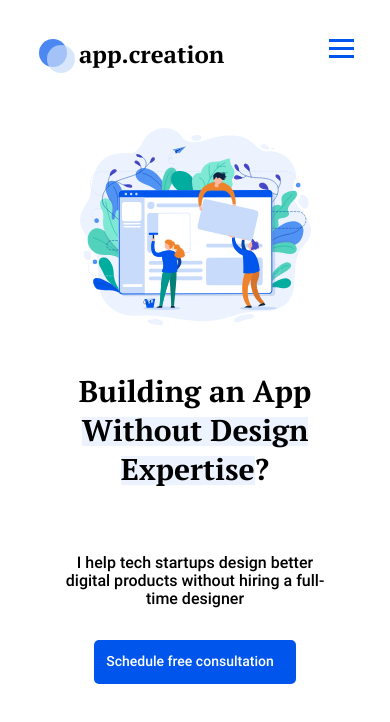
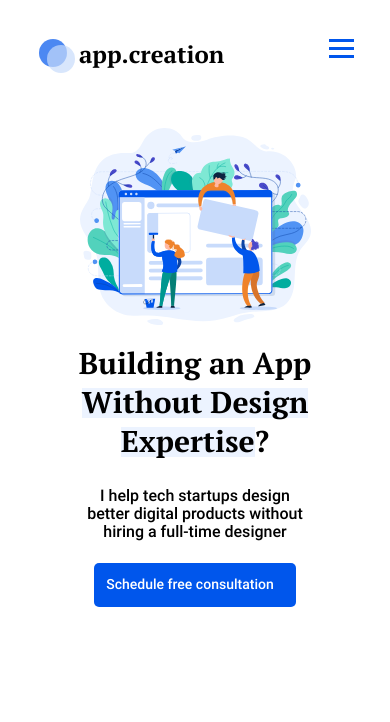
Before and after one commit to WebHeroSchool/second_final_np, a plain HTML site: page index.html in a window 390 px wide. Drawn offline with Linux system fonts and the light colour scheme.

Commit message:
step 9.10

```diff
--- a/style.css
+++ b/style.css
@@ -139,7 +139,7 @@ body {
 }
 
 .main-title-text_highlight {
-  background: linear-gradient(transparent 18%, #ecf3ff 10%, #ecf3ff 90%, transparent 90%);
+  background: linear-gradient(transparent 15%, #ecf3ff 10%, #ecf3ff 90%, transparent 90%);
 }
 
 .main__dots {
@@ -153,6 +153,27 @@ body {
 }
 
 /* --------------------------------------------------Media Queries ---------------------------------------------- */
+@media (max-width: 1882px) {
+  .main__description {
+    font: 400 21px/25px "Roboto", sans-serif;
+  }
+}
+
+@media (max-width: 1797px) {
+  .main__description {
+    font: 400 20px/25px "Roboto", sans-serif;
+  }
+}
+
+@media (max-width: 1744px) {
+  .main__title {
+    width: 110%;
+  }
+
+  .main__description {
+    width: 90%;
+  }
+}
 
 @media (max-width: 1700px) {
   .main__title {
@@ -160,7 +181,7 @@ body {
   }
 
   .main__description {
-    width: 110%;
+    width: 90%;
   }
 }
 
@@ -171,16 +192,19 @@ body {
 
   .main__title {
     width: 100%;
+    margin-top: 0;
+    padding: 20px 0 0 5px;
   }
 
   .main__description {
-    width: 100%;
+    width: 80%;
   }
 }
 
 @media (max-width: 1420px) {
   .main__title {
     padding-top: 0;
+    width: 110%;
   }
 }
 
@@ -237,6 +261,48 @@ body {
   }
 }
 
+@media (max-width: 1291px) {
+  .wrapper {
+    width: 80%;
+  }
+}
+
+@media (max-width: 1228px) {
+  .main__description {
+    font: 400 17px/20px "Roboto", sans-serif;
+  }
+}
+
+@media (max-width: 1210px) {
+  .wrapper {
+    width: 85%;;
+  }
+}
+
+@media (max-width: 1139px) {
+  .wrapper {
+    width: 90%;
+  }
+}
+
+@media (max-width: 1091px) {
+  .main__description {
+    font: 400 17px/20px "Roboto", sans-serif;
+  }
+}
+
+@media (max-width: 1075px) {
+  .wrapper {
+    width: 95%;
+  }
+}
+
+@media (max-width: 1034px) {
+  .main__description {
+    width: 90%;
+  }
+}
+
 @media (max-width: 1024px) {
   .wrapper {
     width: 100%;
@@ -272,6 +338,57 @@ body {
 
   .main__dots {
     margin: 0 auto;
+  }
+}
+
+@media (max-width: 968px) {
+  .main {
+    background: 90% 0% / 45% no-repeat url(img/mainpic.svg);
+  }
+
+  .main__title {
+    width: 110%;
+  }
+
+  .main__description {
+    margin-bottom: 20px;
+  }
+}
+
+@media (max-width: 949px) {
+  .main__description {
+    font: 400 16px/20px "Roboto", sans-serif;
+  }
+}
+
+@media (max-width: 880px) {
+  .main__title {
+    font: 700 49px/65px "PT Serif", sans-serif;
+  }
+
+  .main__description {
+    width: 100%;
+    padding: 10px 0 10px 16px;
+  }
+}
+
+@media (max-width: 862px) {
+  .header {
+    margin-bottom: 45px;
+  }
+
+  .main__title {
+    font: 700 47px/65px "PT Serif", sans-serif;
+  }
+}
+
+@media (max-width: 827px) {
+  .main__title {
+    font: 700 43px/60px "PT Serif", sans-serif;
+  }
+
+  .main__description {
+    font: 400 16px/20px "Roboto", sans-serif;
   }
 }
 
@@ -382,16 +499,17 @@ body {
   /* ----------------------------------------------------------------------- */
   .main {
     text-align: center;
-    padding: 74% 0 0;
+    padding: 65% 0 0;
     background-size: 74%;
     background-position: top center;
   }
 
   .main__title {
-    margin-bottom: 44px;
+    margin-bottom: 15px;
     font: 700 30px/39px "PT Serif", sans-serif;
     margin-left: 0;
     padding-left: 0;
+    width: 100%;
   }
 
   .main__description {
@@ -399,6 +517,7 @@ body {
     display: block;
     margin: 0 auto 25px;
     padding-left: 0;
+    width: 70%;
   }
 
   .main__button {
@@ -445,9 +564,13 @@ body {
   }
 
   .main__title {
-    margin-top: 5px;
+    margin-top: 34px;
     margin-bottom: 13px;
     margin-left: 3px;
+  }
+
+  .main__button {
+    font: 500 14px/24px Roboto, arial, helvetica, sans-serif;
   }
 
   .main__description {
```
